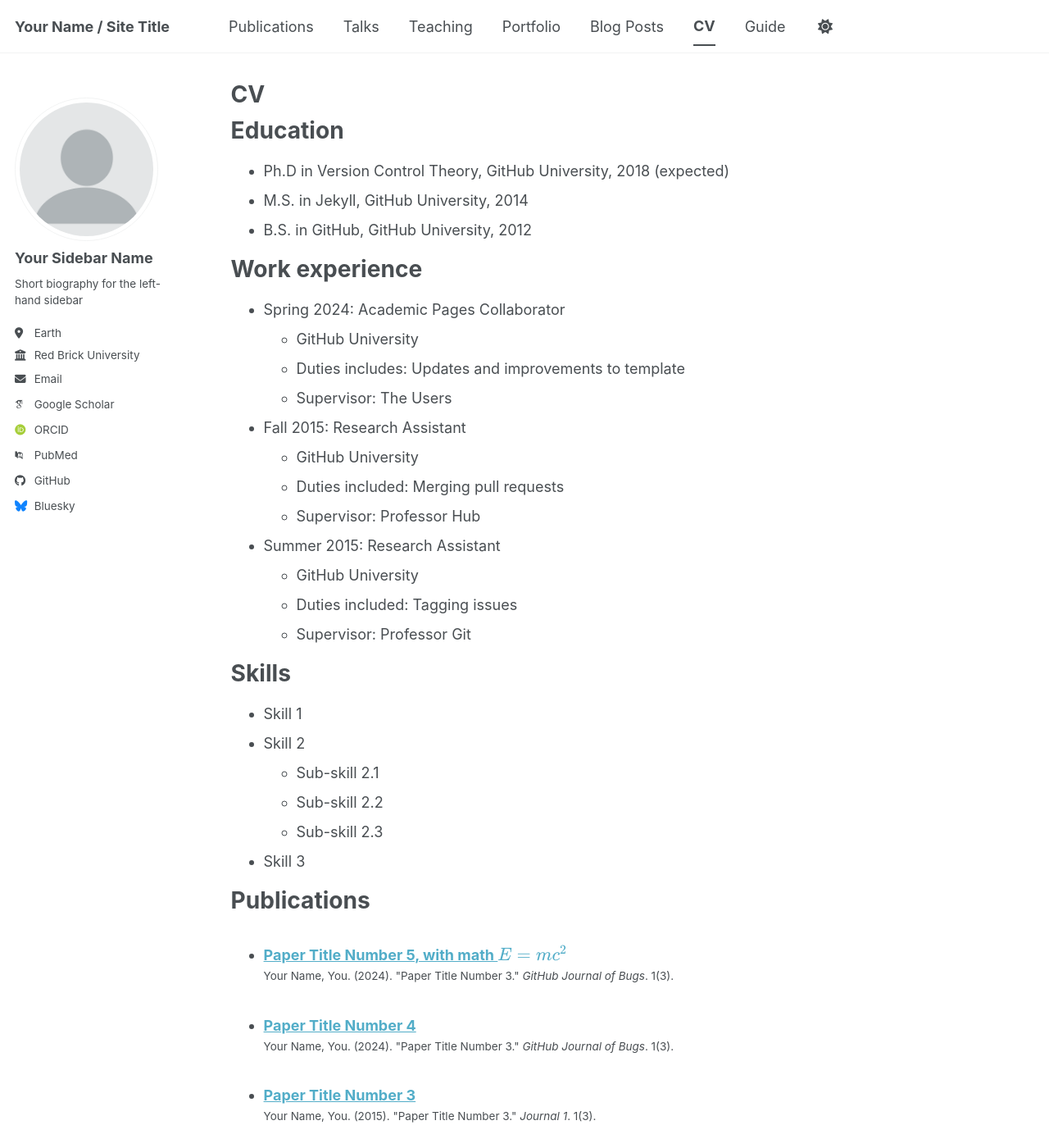
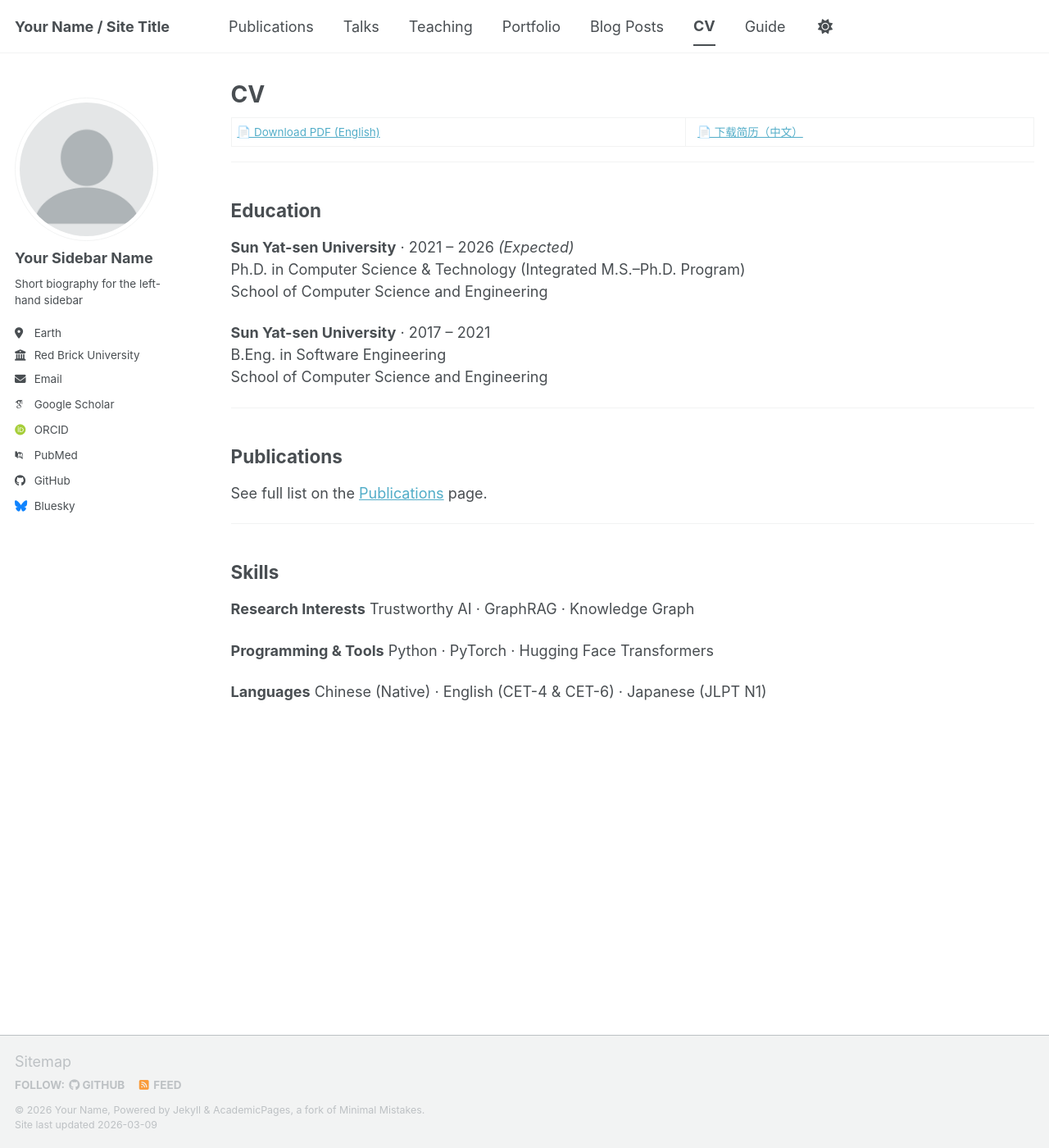
Before and after one commit to luyy9apples/luyy9apples.github.io, a Jekyll site: the page built from _pages/cv.md, in a window 1280 px wide and 1400 px high. Shown: the whole window at 82% size. Built offline with Jekyll 4.4.1, drawn with Linux system fonts in a browser that asks for light colours; some web fonts are replaced; a script bundle is joined from its source files by our own code; library files that are not in the unit come from our copies; some of the changed text lies outside the part shown.

Commit message:
Update cv.md

```diff
--- a/_pages/cv.md
+++ b/_pages/cv.md
@@ -9,56 +9,35 @@ redirect_from:
 
 {% include base_path %}
 
-Education
-======
-* Ph.D in Version Control Theory, GitHub University, 2018 (expected)
-* M.S. in Jekyll, GitHub University, 2014
-* B.S. in GitHub, GitHub University, 2012
+[📄 Download PDF (English)]({{ base_path }}/files/YuyinLu_CV_EN.pdf) &nbsp;|&nbsp; [📄 下载简历（中文）]({{ base_path }}/files/YuyinLu_CV_ZH.pdf)
 
-Work experience
-======
-* Spring 2024: Academic Pages Collaborator
-  * GitHub University
-  * Duties includes: Updates and improvements to template
-  * Supervisor: The Users
+---
 
-* Fall 2015: Research Assistant
-  * GitHub University
-  * Duties included: Merging pull requests
-  * Supervisor: Professor Hub
+## Education
 
-* Summer 2015: Research Assistant
-  * GitHub University
-  * Duties included: Tagging issues
-  * Supervisor: Professor Git
+**Sun Yat-sen University** · 2021 – 2026 *(Expected)*
+<br>Ph.D. in Computer Science & Technology (Integrated M.S.–Ph.D. Program)
+<br>School of Computer Science and Engineering
 
-Skills
-======
-* Skill 1
-* Skill 2
-  * Sub-skill 2.1
-  * Sub-skill 2.2
-  * Sub-skill 2.3
-* Skill 3
+**Sun Yat-sen University** · 2017 – 2021
+<br>B.Eng. in Software Engineering
+<br>School of Computer Science and Engineering
 
-Publications
-======
-  <ul>{% for post in site.publications reversed %}
-    {% include archive-single-cv.html %}
-  {% endfor %}</ul>
+---
 
-Talks
-======
-  <ul>{% for post in site.talks reversed %}
-    {% include archive-single-talk-cv.html  %}
-  {% endfor %}</ul>
+## Publications
 
-Teaching
-======
-  <ul>{% for post in site.teaching reversed %}
-    {% include archive-single-cv.html %}
-  {% endfor %}</ul>
+See full list on the [Publications](/publications/) page.
 
-Service and leadership
-======
-* Currently signed in to 43 different slack teams
+---
+
+## Skills
+
+**Research Interests**
+Trustworthy AI · GraphRAG · Knowledge Graph
+
+**Programming & Tools**
+Python · PyTorch · Hugging Face Transformers
+
+**Languages**
+Chinese (Native) · English (CET-4 & CET-6) · Japanese (JLPT N1)
```
